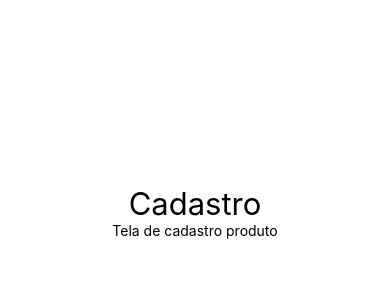
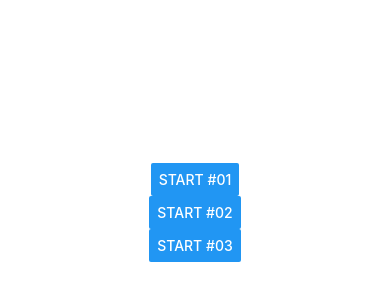
Before and after one commit to GabrielleEmanoela/rnLab, a React Native app: screen / in a window 390 px wide. Shown: the part 210-510 px from the top of the page. Built offline with nearby package versions, Linux system fonts and the light colour scheme.

Commit message:
Utilizando o botão.

```diff
--- a/src/App.js
+++ b/src/App.js
@@ -1,15 +1,17 @@
 import React from 'react';
 import { View, StyleSheet } from 'react-native';
-import BiggerNumber from './components/BiggerNumber';
-import X, { Comp1, Comp2 } from './components/Multi';
-import Primeiro from './components/First_comp';
-import Random from './components/Random';
-import Title from './components/Title';
+//import BiggerNumber from './components/BiggerNumber';
+//import X, { Comp1, Comp2 } from './components/Multi';
+//import Primeiro from './components/First_comp';
+//import Random from './components/Random';
+//import Title from './components/Title';
+import Button from './components/Button';
 
 export default () => (
   <View style={style.App}>
-    <Title Principal=" Cadastro " Secundario="Tela de cadastro produto" />
-    {/*<Random max={1000} min={0} />
+    <Button />
+    {/*<Title Principal=" Cadastro " Secundario="Tela de cadastro produto" />
+    <Random max={1000} min={0} />
     <Primeiro />
     <X />
     <Comp1 />
--- /dev/null
+++ b/src/components/Button.js
@@ -0,0 +1,26 @@
+import React from 'react';
+import { Button } from 'react-native';
+
+export default (props) => {
+  function start() {
+    console.warn('Start!');
+  }
+
+  return (
+    <>
+      <Button title="Start #01" onPress={start} />
+      <Button
+        title="Start #02"
+        onPress={function () {
+          console.warn('Start 2!');
+        }}
+      />
+      <Button
+        title="Start #03"
+        onPress={() => {
+          console.warn('Start 3!');
+        }}
+      />
+    </>
+  );
+};
```
